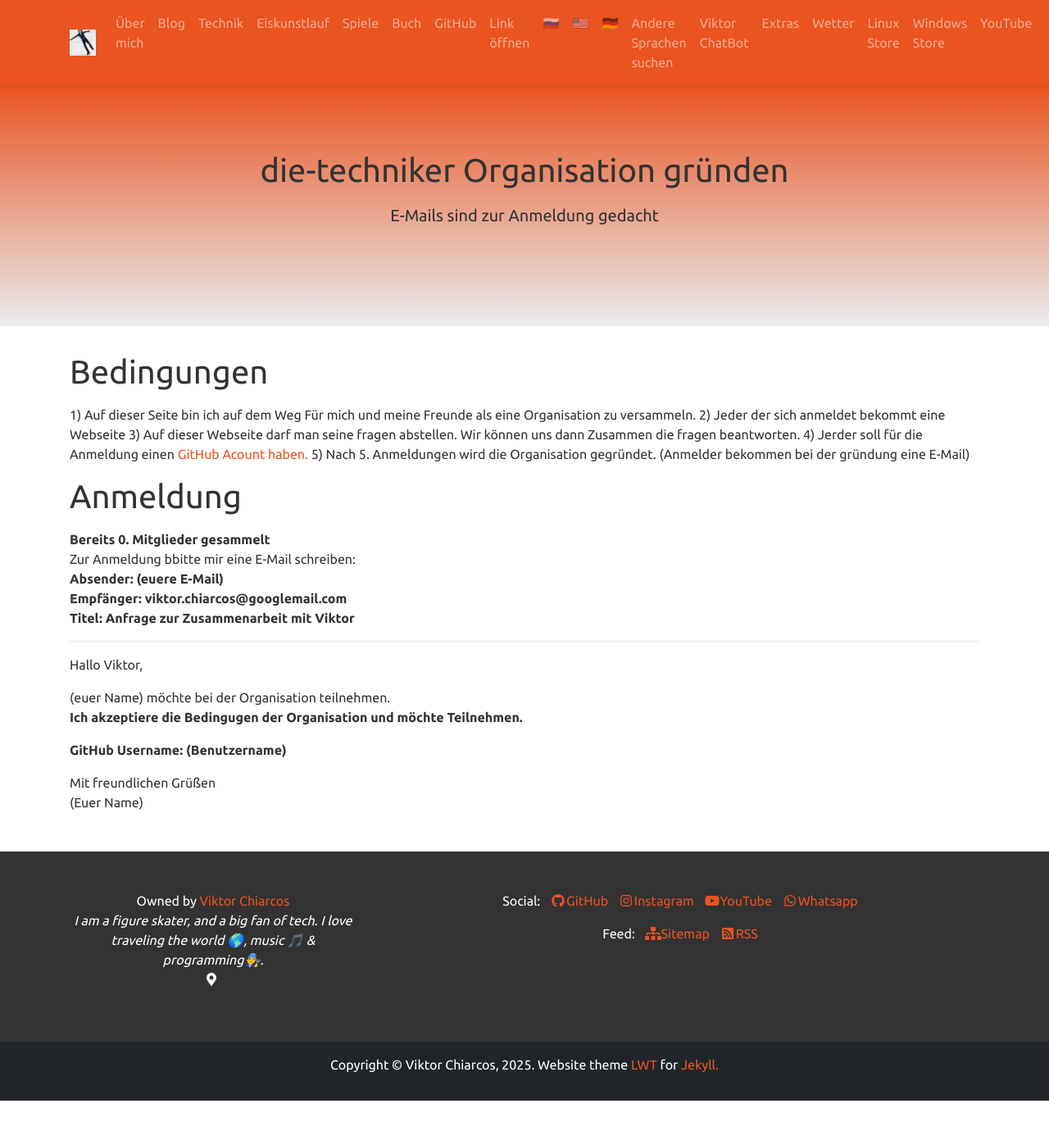
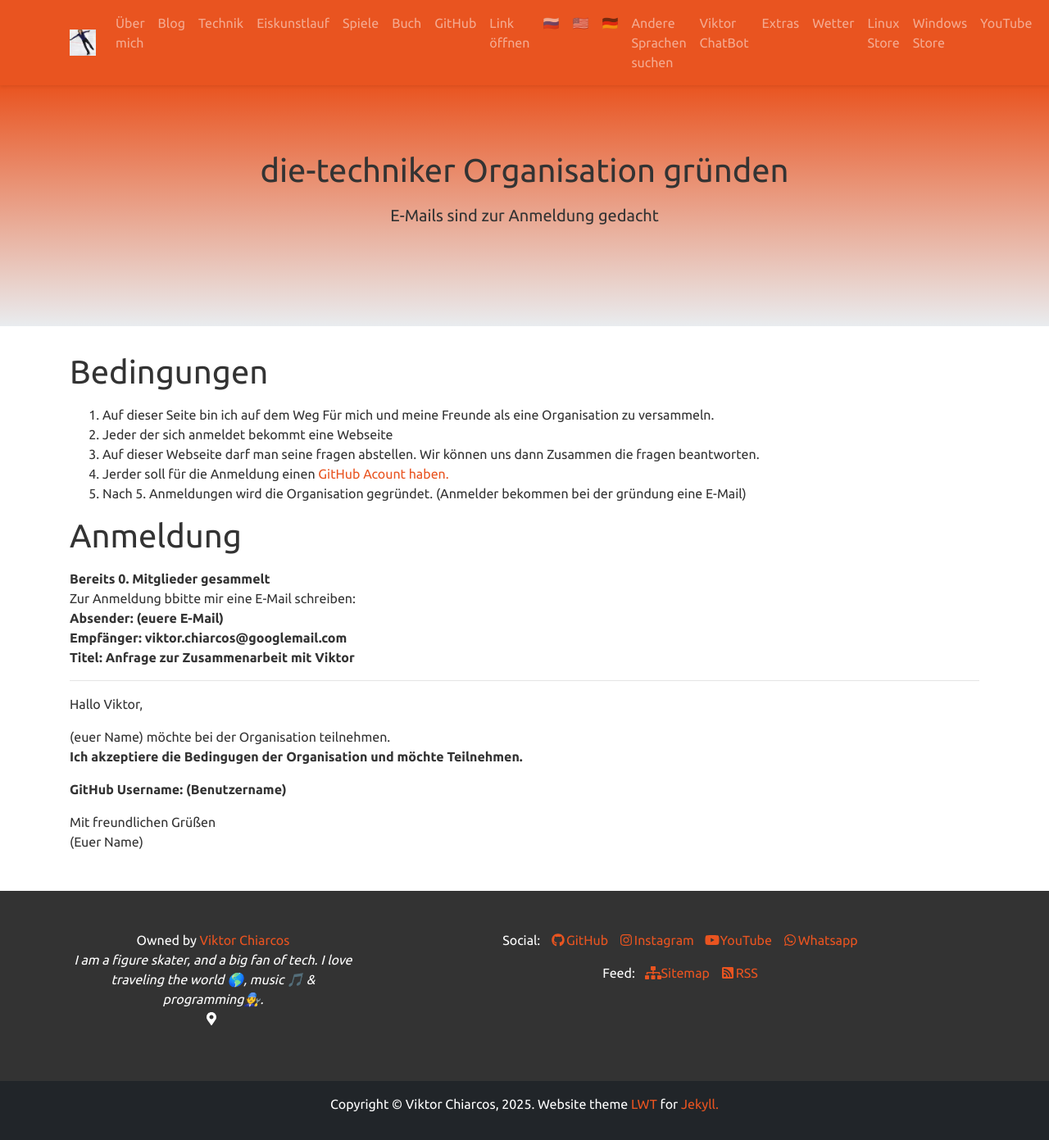
Before and after one commit to viktor-chiarcos/viktor-chiarcos.github.io, a Jekyll site: the page built from _pages/tech/helper.md, in a window 1280 px wide. Shown: the whole page at 82% size. Built offline with Jekyll 4.4.1, drawn with Linux system fonts in a browser that asks for light colours; before the commit the page ends 1343 px from its top, so only the background shows below that.

Commit message:
Update helper.md

```diff
--- a/_pages/tech/helper.md
+++ b/_pages/tech/helper.md
@@ -10,11 +10,12 @@ action: true
 ---
 
 # Bedingungen
-1) Auf dieser Seite bin ich auf dem Weg Für mich und meine Freunde als eine Organisation zu versammeln.
-2) Jeder der sich anmeldet bekommt eine Webseite
-3) Auf dieser Webseite darf man seine fragen abstellen. Wir können uns dann Zusammen die fragen beantworten.
-4) Jerder soll für die Anmeldung einen [GitHub Acount haben.](https://github.com/)
-5) Nach 5. Anmeldungen wird die Organisation gegründet. (Anmelder bekommen bei der gründung eine E-Mail)
+
+1. Auf dieser Seite bin ich auf dem Weg Für mich und meine Freunde als eine Organisation zu versammeln.
+2. Jeder der sich anmeldet bekommt eine Webseite
+3. Auf dieser Webseite darf man seine fragen abstellen. Wir können uns dann Zusammen die fragen beantworten.
+4. Jerder soll für die Anmeldung einen [GitHub Acount haben.](https://github.com/)
+5. Nach 5. Anmeldungen wird die Organisation gegründet. (Anmelder bekommen bei der gründung eine E-Mail)
 
 
 # Anmeldung
```
